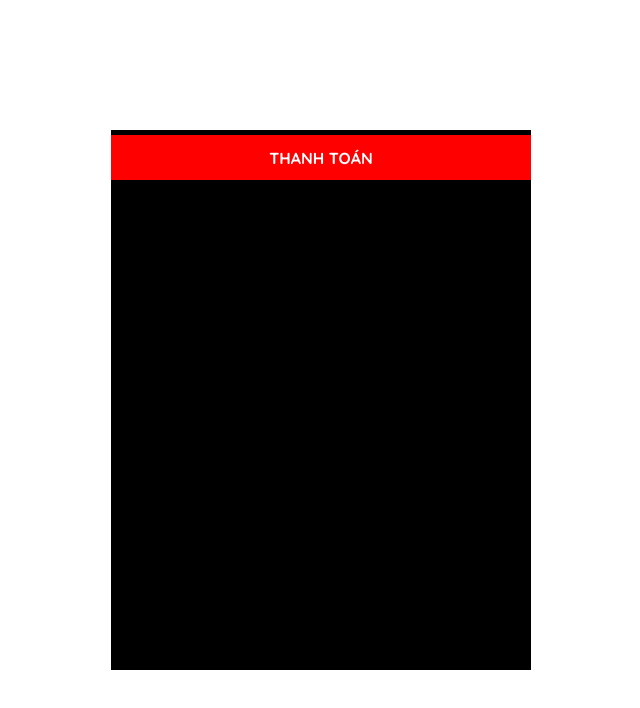
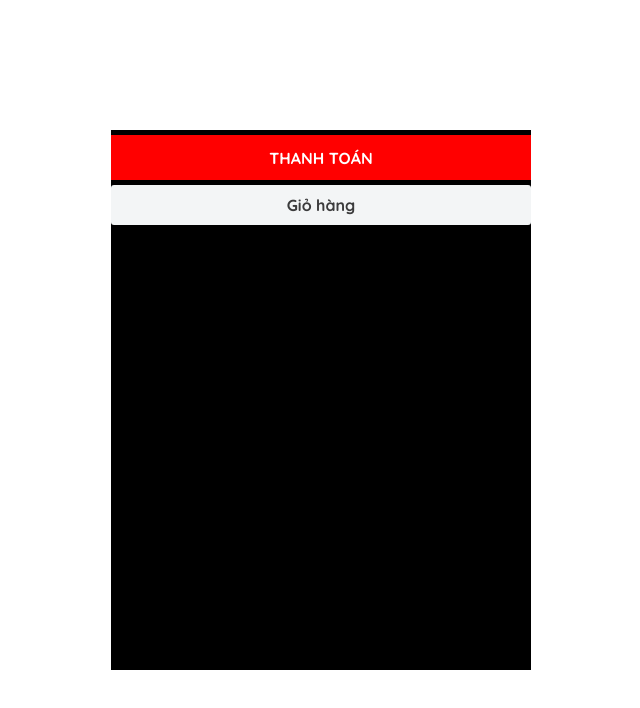
Before and after one commit to viethoang1520/alcohol-website, a React (Vite) app in the folder frontend/: page /test-page in a window 1280 px wide. Shown: the top 708 px of the page, without its empty margins (319-959 px from the left). Built offline with nearby package versions, Linux system fonts and the light colour scheme.

Commit message:
feat: update button's props

```diff
--- a/frontend/src/Components/Cart/Cart.jsx
+++ b/frontend/src/Components/Cart/Cart.jsx
@@ -8,12 +8,22 @@ export default function Cart() {
       <div className="button-block">
         <Button
           content="THANH TOÁN"
-          width={540}
+          width={420}
           height={45}
           textColor="#fff"
           backgroundColor="red"
         />
       </div>
+      <div className="second-block">
+        <Button
+          content="Giỏ hàng"
+          height={40}
+          width={420}
+          textColor="#3b3b3c"
+          backgroundColor="#f3f5f6"
+          borderRadius={3}
+        />
+      </div>
     </div>
   )
 }
--- a/frontend/src/Components/common/Button/Button.jsx
+++ b/frontend/src/Components/common/Button/Button.jsx
@@ -1,13 +1,16 @@
 import React from 'react'
 import './Button.scss'
-export default function Button({content, width, height, textColor, backgroundColor}) {
+export default function Button({content, width, height, textColor, backgroundColor, borderRadius, border, onClick}) {
   return (
     <div style={{
       width: `${width}px`,
       height: `${height}px`,
       backgroundColor: backgroundColor,
+      borderRadius: `${borderRadius}px`,
+      border: border,
     }}
-      className='button-container' >
+      onClick={onClick}
+      className='button-container'>
       <span style={{color: textColor}} className='button-content'>{ content }</span>
     </div>
   )
--- a/frontend/src/Components/common/Button/Button.scss
+++ b/frontend/src/Components/common/Button/Button.scss
@@ -4,6 +4,7 @@
   display: flex;
   justify-content: center;
   align-items: center;
+  cursor: pointer;
   .button-content{
     font-weight: 700;
   }
```
